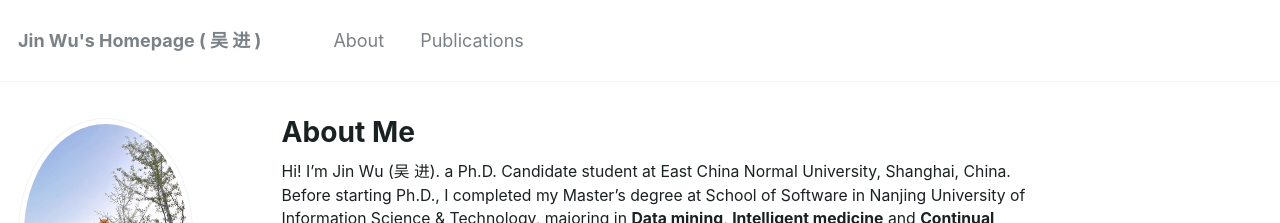
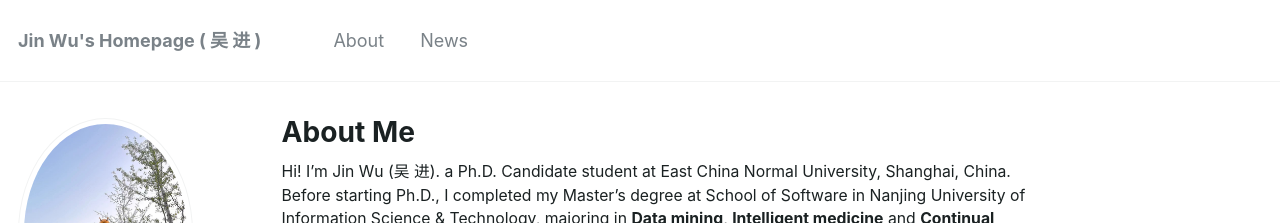
Before and after one commit to WooTzins/WooTzins.github.io, a Jekyll site: the page built from _pages/about.md, in a window 1280 px wide and 1310 px high. Shown: the top 223 px of the window. Built offline with Jekyll 4.4.1, drawn with Linux system fonts in a browser that asks for light colours; comment, search, counter and statistics services are not loaded.

Commit message:
Update navigation.yml

```diff
--- a/_data/navigation.yml
+++ b/_data/navigation.yml
@@ -3,8 +3,8 @@ main:
   - title: "About"
     url: /
 
-  - title: "Publications"
-    url: /publications/
+  - title: "News"
+    url: /news/
 
   # - title: "Blogs"
   #   url: /misc/
```
